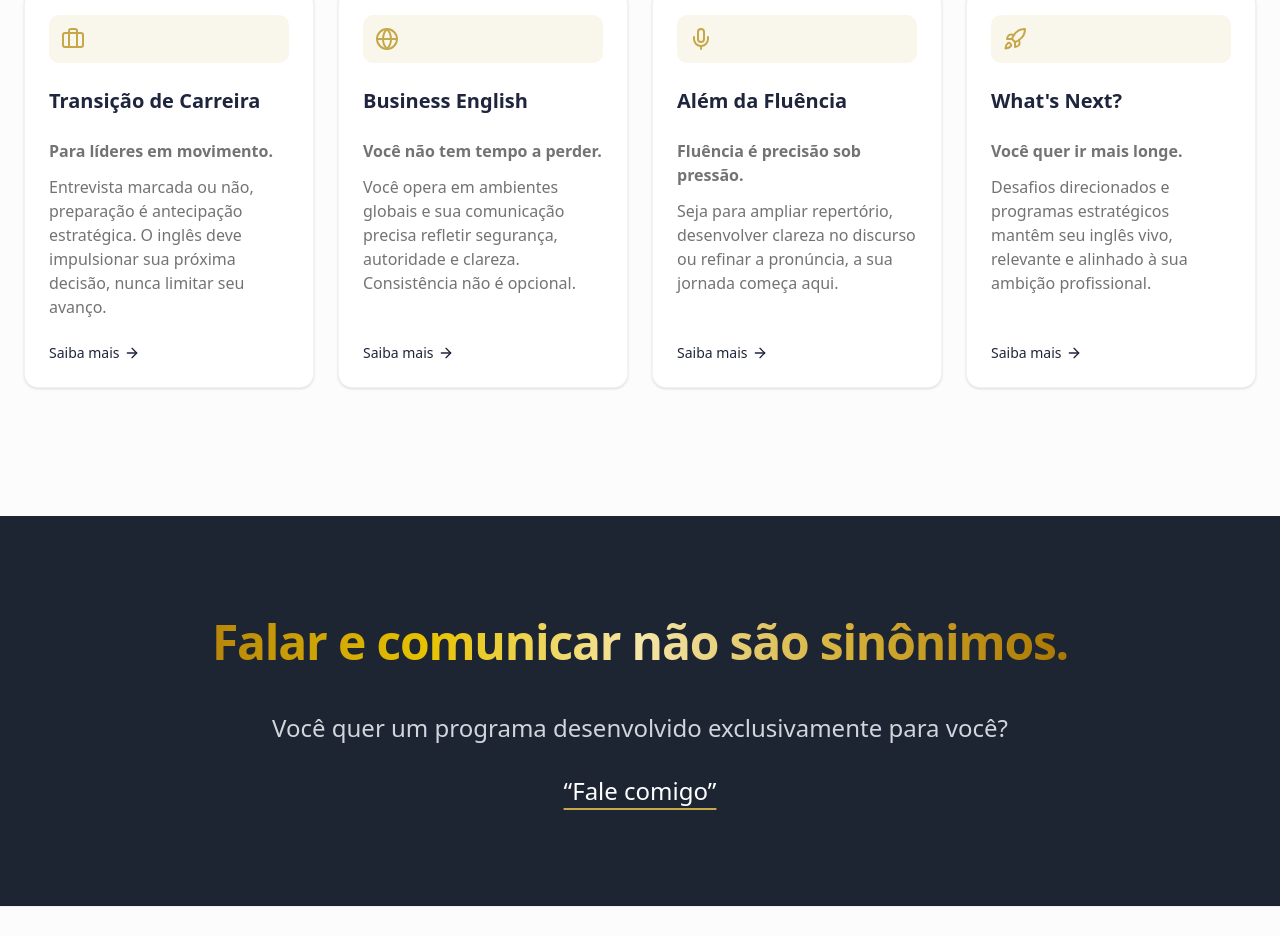
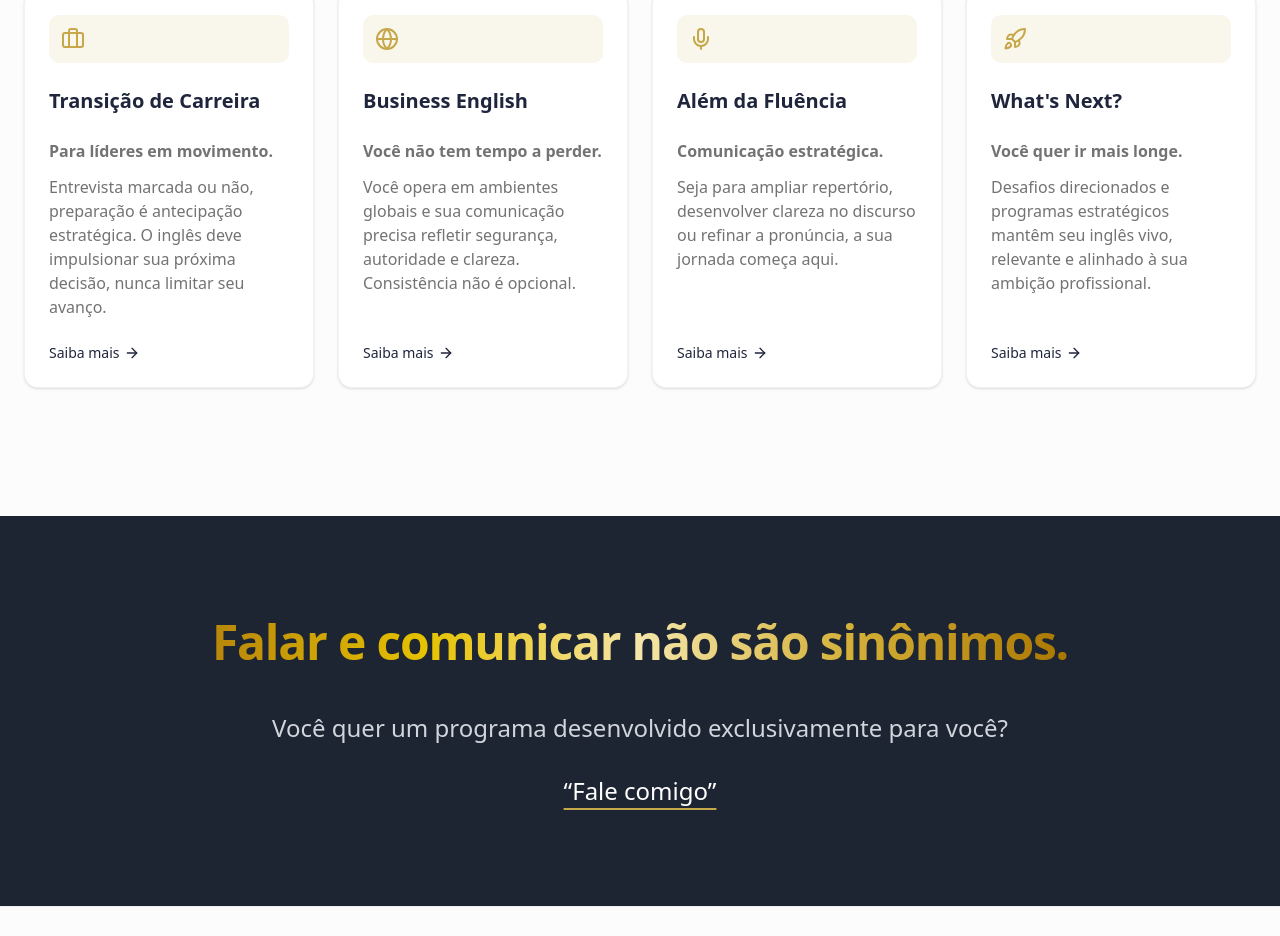
Before and after one commit to ourconnectedteam/thais-site, a Next.js app: page / in a window 1280 px wide. Shown: the part 3126-4062 px from the top of the page. Built offline with nearby package versions, Linux system fonts and the light colour scheme.

Commit message:
Update text in Além da Fluência service card

```diff
--- a/src/components/ServicesSection.tsx
+++ b/src/components/ServicesSection.tsx
@@ -27,7 +27,7 @@ export default function ServicesSection() {
             title: "Além da Fluência",
             description: (
                 <>
-                    <p className="font-semibold">Fluência é precisão sob pressão.</p>
+                    <p className="font-semibold">Comunicação estratégica.</p>
                     <p className="mt-3">Seja para ampliar repertório, desenvolver clareza no discurso ou refinar a pronúncia, a sua jornada começa aqui.</p>
                 </>
             ),
```
